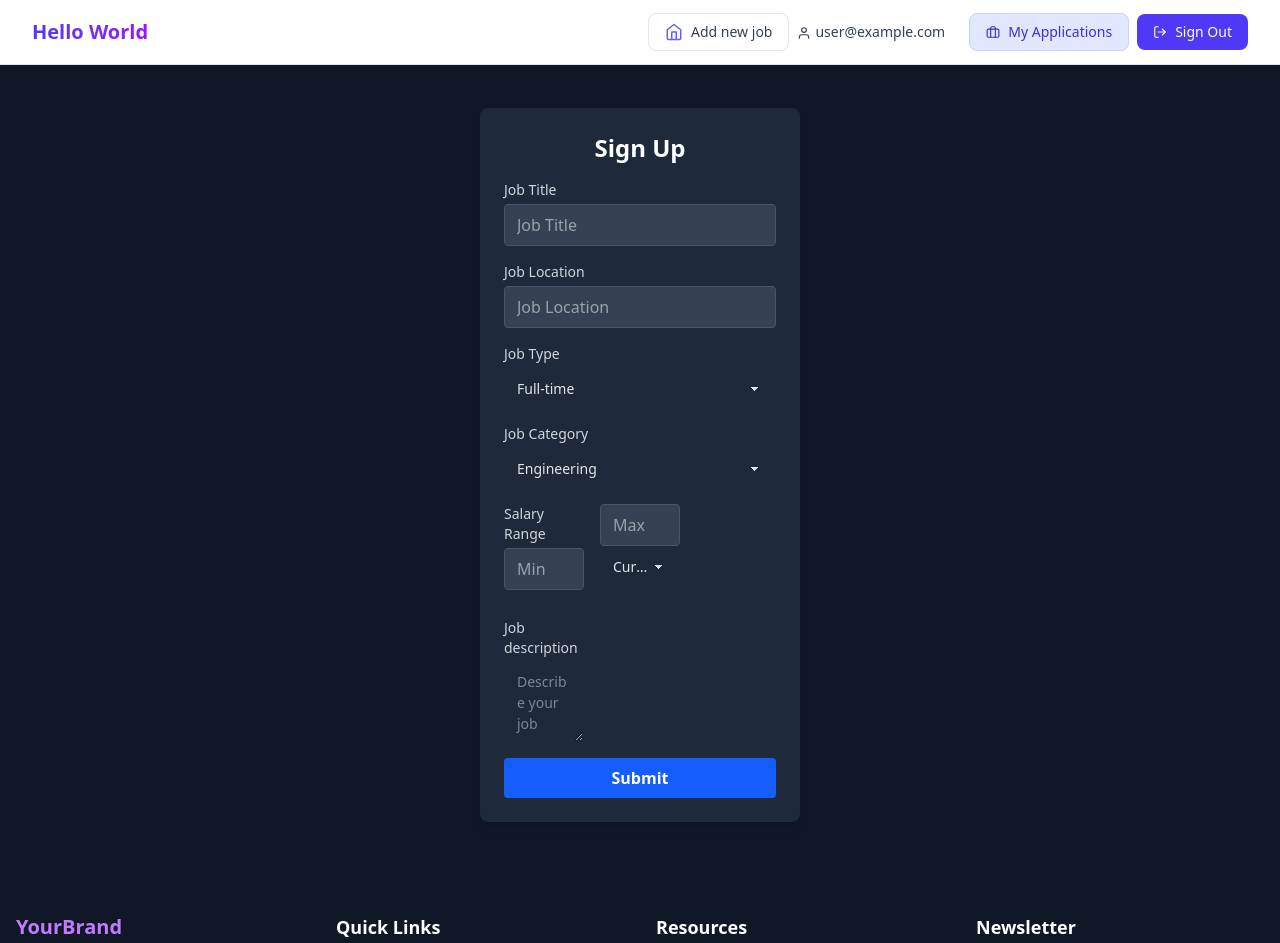
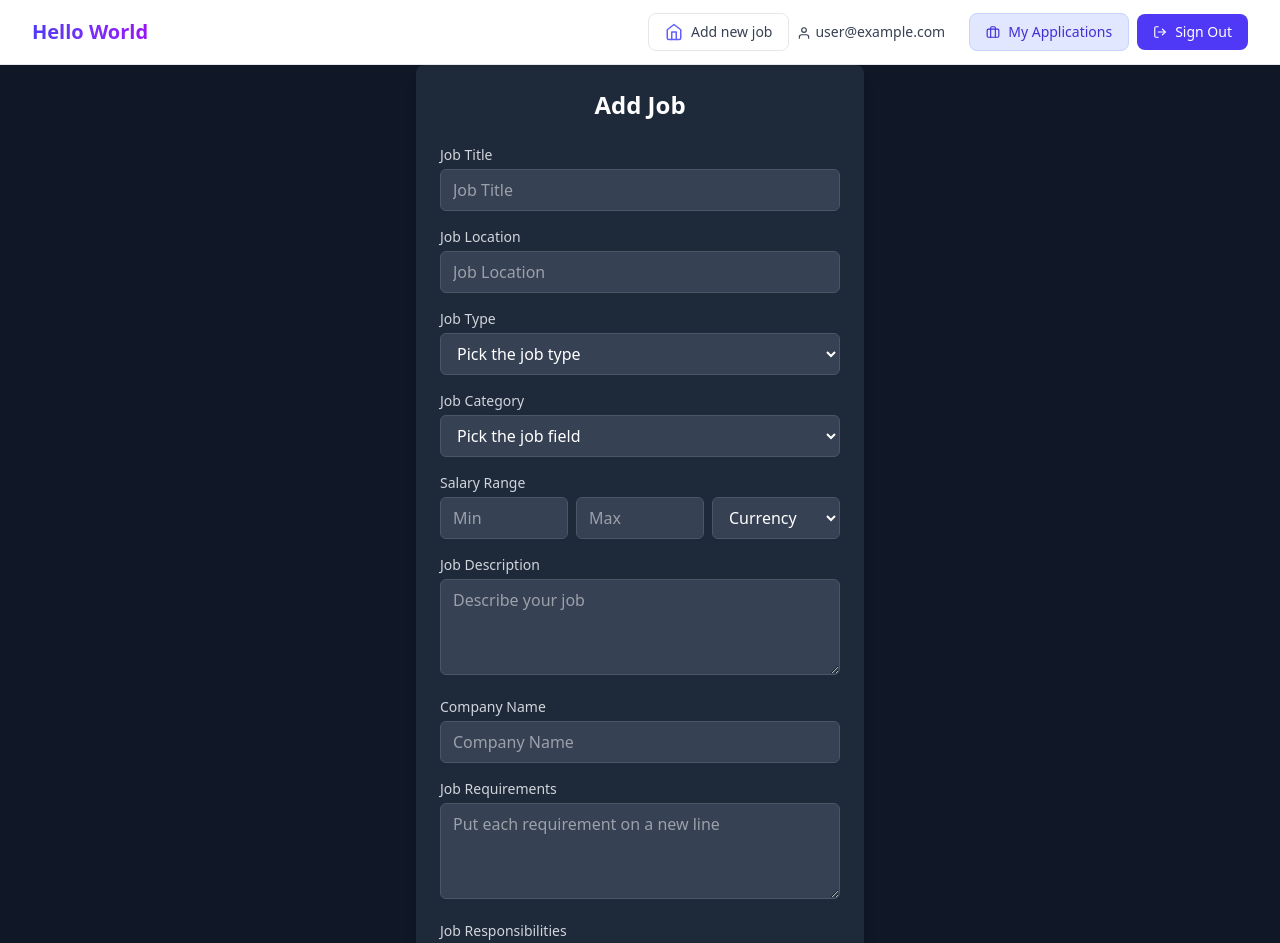
Before and after one commit to antnose/Programming-Hero-Module-58-59--Recap-1-, a React (Vite) app in the folder client/: page /addJob in a window 1280 px wide. Shown: the top 943 px of the page. Built offline with nearby package versions, Linux system fonts and the light colour scheme; no server answers; sample sign-in values are in the browser's storage.

Commit message:
complete 59_5-2 video

```diff
--- a/client/src/pages/AddJob/AddJob.jsx
+++ b/client/src/pages/AddJob/AddJob.jsx
@@ -4,9 +4,9 @@ const AddJob = () => {
   return (
     <div>
       <div className="min-h-screen flex items-center justify-center bg-gray-900">
-        <form className="bg-gray-800 p-6 rounded-lg shadow-lg w-80">
-          <h2 className="text-white text-2xl font-bold mb-4 text-center">
-            Sign Up
+        <form className="bg-gray-800 p-6 rounded-lg shadow-lg w-full max-w-md">
+          <h2 className="text-white text-2xl font-bold mb-6 text-center">
+            Add Job
           </h2>
 
           {/* Job Title */}
@@ -16,8 +16,9 @@ const AddJob = () => {
             </label>
             <input
               type="text"
+              name="jobTitle"
               placeholder="Job Title"
-              className="w-full px-3 py-2 bg-gray-700 text-white border border-gray-600 rounded focus:outline-none focus:ring-2 focus:ring-blue-500"
+              className="w-full px-3 py-2 bg-gray-700 text-white border border-gray-600 rounded-md focus:outline-none focus:ring-2 focus:ring-blue-500"
             />
           </div>
 
@@ -28,8 +29,9 @@ const AddJob = () => {
             </label>
             <input
               type="text"
+              name="jobLocation"
               placeholder="Job Location"
-              className="w-full px-3 py-2 bg-gray-700 text-white border border-gray-600 rounded focus:outline-none focus:ring-2 focus:ring-blue-500"
+              className="w-full px-3 py-2 bg-gray-700 text-white border border-gray-600 rounded-md focus:outline-none focus:ring-2 focus:ring-blue-500"
             />
           </div>
 
@@ -38,8 +40,14 @@ const AddJob = () => {
             <label className="block text-gray-300 text-sm font-medium mb-1">
               Job Type
             </label>
-            <select defaultValue="Pick a font" className="select select-ghost">
-              <option disabled={true}>Pick the job type</option>
+            <select
+              defaultValue=""
+              name="jobType"
+              className="w-full px-3 py-2 bg-gray-700 text-white border border-gray-600 rounded-md focus:outline-none focus:ring-2 focus:ring-blue-500"
+            >
+              <option value="" disabled>
+                Pick the job type
+              </option>
               <option>Full-time</option>
               <option>Intern</option>
               <option>Part-time</option>
@@ -51,8 +59,14 @@ const AddJob = () => {
             <label className="block text-gray-300 text-sm font-medium mb-1">
               Job Category
             </label>
-            <select defaultValue="Pick a font" className="select select-ghost">
-              <option disabled={true}>Pick the job field</option>
+            <select
+              defaultValue=""
+              name="jobCategory"
+              className="w-full px-3 py-2 bg-gray-700 text-white border border-gray-600 rounded-md focus:outline-none focus:ring-2 focus:ring-blue-500"
+            >
+              <option value="" disabled>
+                Pick the job field
+              </option>
               <option>Engineering</option>
               <option>Marketing</option>
               <option>Designer</option>
@@ -61,31 +75,31 @@ const AddJob = () => {
           </div>
 
           {/* Salary Range */}
-          <div className="grid grid-cols-1 lg:grid-cols-3 gap-4">
-            {/* Salary min */}
           <div className="mb-4">
             <label className="block text-gray-300 text-sm font-medium mb-1">
               Salary Range
             </label>
+            <div className="grid grid-cols-1 sm:grid-cols-3 gap-2">
               <input
                 type="text"
+                name="min"
                 placeholder="Min"
-                className="w-full px-3 py-2 bg-gray-700 text-white border border-gray-600 rounded focus:outline-none focus:ring-2 focus:ring-blue-500"
+                className="w-full px-3 py-2 bg-gray-700 text-white border border-gray-600 rounded-md focus:outline-none focus:ring-2 focus:ring-blue-500"
               />
-            </div>
-
-            {/* Salary max */}
-            <div className="mb-4">
               <input
                 type="text"
+                name="max"
                 placeholder="Max"
-                className="w-full px-3 py-2 bg-gray-700 text-white border border-gray-600 rounded focus:outline-none focus:ring-2 focus:ring-blue-500"
+                className="w-full px-3 py-2 bg-gray-700 text-white border border-gray-600 rounded-md focus:outline-none focus:ring-2 focus:ring-blue-500"
               />
-
-              {/* It's salary Currency */}
-              <div className="mb-4">
-                <select defaultValue="Currency" className="select select-ghost">
-                  <option disabled={true}>Currency</option>
+              <select
+                defaultValue=""
+                name="currency"
+                className="w-full px-3 py-2 bg-gray-700 text-white border border-gray-600 rounded-md focus:outline-none focus:ring-2 focus:ring-blue-500"
+              >
+                <option value="" disabled>
+                  Currency
+                </option>
                 <option>BDT</option>
                 <option>USD</option>
                 <option>INR</option>
@@ -93,24 +107,60 @@ const AddJob = () => {
               </select>
             </div>
           </div>
-          </div>
 
           {/* Job Description */}
-          <div className="grid grid-cols-1 lg:grid-cols-3 gap-4">
           <div className="mb-4">
             <label className="block text-gray-300 text-sm font-medium mb-1">
-                Job description
+              Job Description
             </label>
             <textarea
-                name="description"
-                className="textarea textarea-ghost"
+              name="jobDescription"
+              className="w-full px-3 py-2 bg-gray-700 text-white border border-gray-600 rounded-md focus:outline-none focus:ring-2 focus:ring-blue-500 h-24"
               placeholder="Describe your job"
             ></textarea>
           </div>
+
+          {/* Company Name */}
+          <div className="mb-4">
+            <label className="block text-gray-300 text-sm font-medium mb-1">
+              Company Name
+            </label>
+            <input
+              type="text"
+              name="companyName"
+              placeholder="Company Name"
+              className="w-full px-3 py-2 bg-gray-700 text-white border border-gray-600 rounded-md focus:outline-none focus:ring-2 focus:ring-blue-500"
+            />
           </div>
+
+          {/* Requirements */}
+          <div className="mb-4">
+            <label className="block text-gray-300 text-sm font-medium mb-1">
+              Job Requirements
+            </label>
+            <textarea
+              name="jobRequirements"
+              className="w-full px-3 py-2 bg-gray-700 text-white border border-gray-600 rounded-md focus:outline-none focus:ring-2 focus:ring-blue-500 h-24"
+              placeholder="Put each requirement on a new line"
+            ></textarea>
+          </div>
+
+          {/* Job Responsibilities */}
+          <div className="mb-6">
+            <label className="block text-gray-300 text-sm font-medium mb-1">
+              Job Responsibilities
+            </label>
+            <textarea
+              name="jobResponsibilities"
+              className="w-full px-3 py-2 bg-gray-700 text-white border border-gray-600 rounded-md focus:outline-none focus:ring-2 focus:ring-blue-500 h-24"
+              placeholder="Write each responsibility on a new line"
+            ></textarea>
+          </div>
+
+          {/* Form Submit */}
           <button
             type="submit"
-            className="w-full bg-blue-600 hover:bg-blue-700 text-white font-bold py-2 px-4 rounded transition duration-200"
+            className="w-full bg-blue-600 hover:bg-blue-700 text-white font-bold py-2 px-4 rounded-md transition duration-200"
           >
             Submit
           </button>
```
Lines whose indentation alone changed are shown as unchanged.
